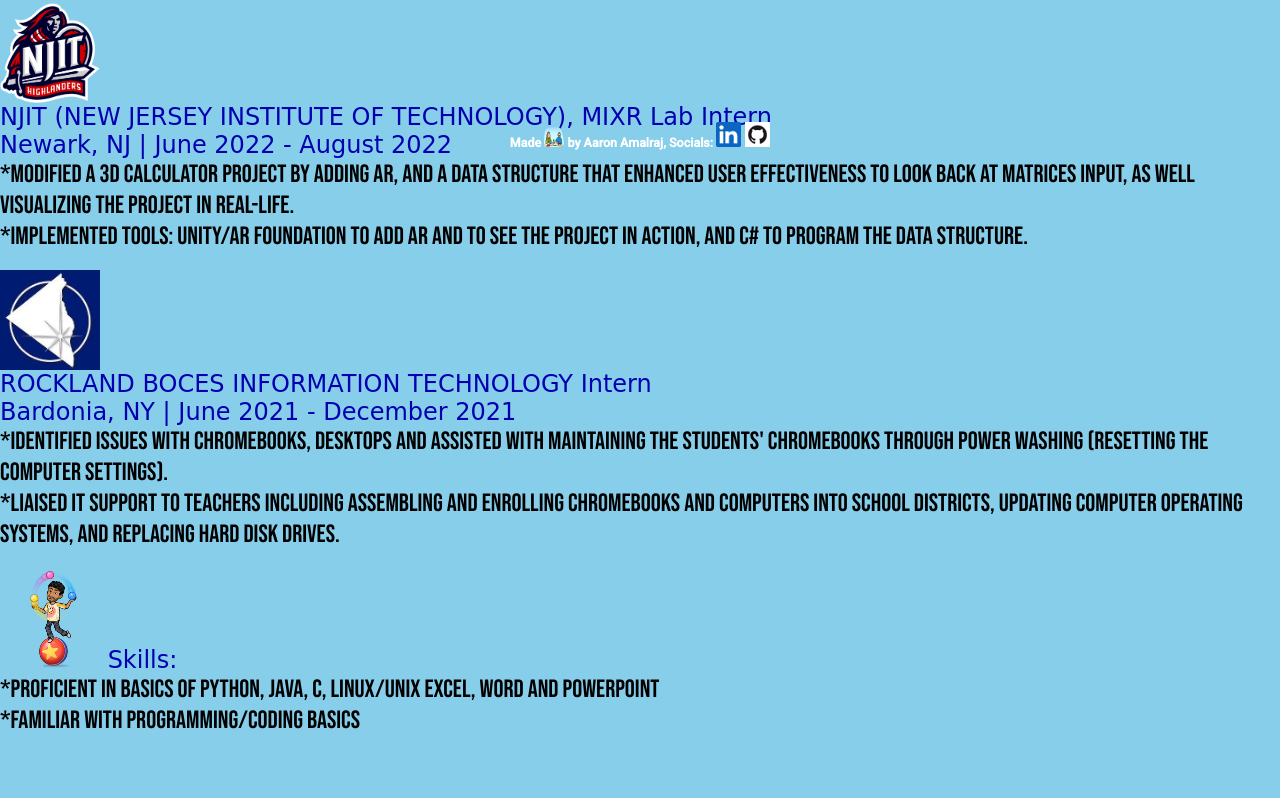
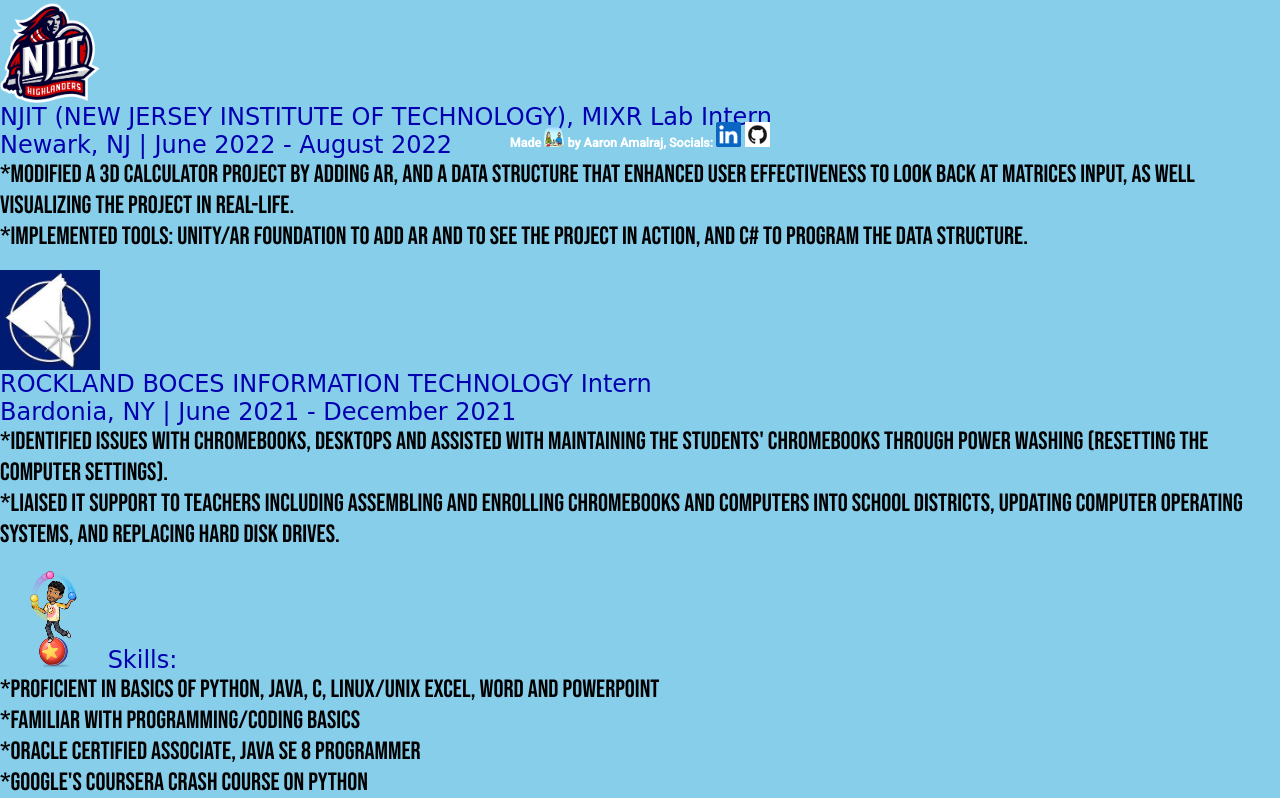
Before and after one commit to Aaronwins/Aaronwins.github.io, a plain HTML site: page experience.html in a window 1280 px wide. Shown: the part 645-1443 px from the top of the page. Before the commit the page ends 1381 px from the top, so only its background shows below. Drawn offline with Linux system fonts and the light colour scheme; a web font is replaced by a local one.

Commit message:
Update experience.html
skills

```diff
--- a/experience.html
+++ b/experience.html
@@ -103,9 +103,8 @@ Skills:
 <li>*Proficient in Basics of Python, Java, C, Linux/Unix Excel, Word and
     Powerpoint</li>
 <li>*Familiar with programming/coding basics</li>
-
-
-
+<li>*Oracle Certified Associate, Java SE 8 Programmer</li>
+<li>*Google's Coursera Crash Course on Python</li>
 
 
 </p>
```
